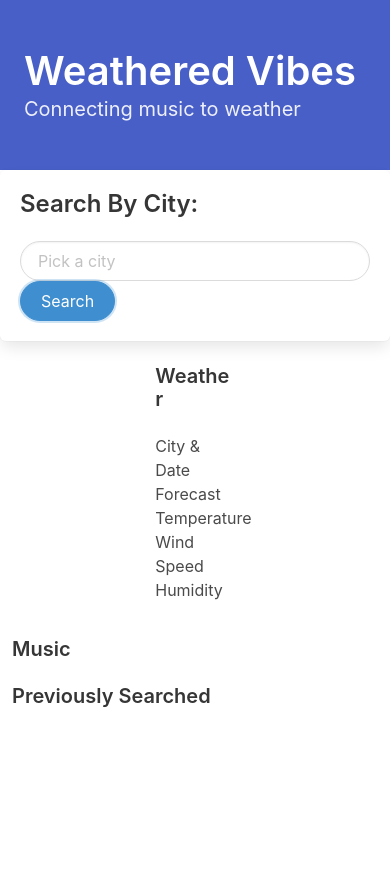
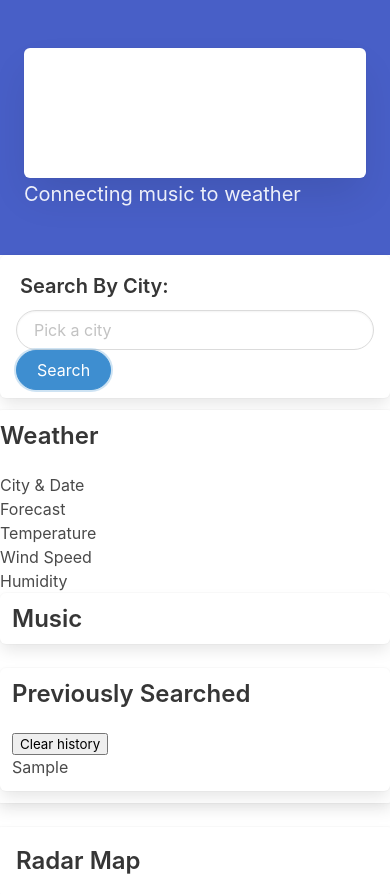
Before and after one commit to SepidehAyani/WeatheredVibes, a plain HTML site: page index.html in a window 390 px wide. Both pictures are taken after typing "Sample" into the empty fields and a click on the button "Search". Before the commit the page ends 844 px from the top, so only its background shows below. Drawn offline with nearby package versions, Linux system fonts and the light colour scheme; no server answers.

Commit message:
added localStorage

```diff
--- a/assets/js/weather.js
+++ b/assets/js/weather.js
@@ -1,35 +1,28 @@
 var searchBtnEl = document.querySelector("#search-btn");
 var cityInputEl = document.querySelector("#city-input");
-var citySearchEl= document.querySelector("#city-search");
+
+var citySearchEl = document.querySelector("#search-input");
+var searchHistory = [];
 
 var city = [];
-
 var apiKey = "17046fe6ac243c48ab15eff676d280e3";
-
-
 var formSubmitHandler = function (event) {
     // prevent page from refreshing
     event.preventDefault();
-
     //get value from input element
     var city = cityInputEl.value.trim();
-
-
     if (city) {
         searchCity(city);
-
         //clear old content
         cityInputEl.value = "";
-
     } else {
         console.log("Please enter a city");
+    }
+    saveSearch(city);
 
 }
-}
-
 var searchCity = function (city) {
     var apiURL = "https://api.openweathermap.org/data/2.5/weather?q=" + city + "&units=imperial&appid=" + apiKey;
-
     //make a get request to url
     fetch(apiURL)
         .then(function (response) {
@@ -39,7 +32,6 @@ var searchCity = function (city) {
                 response.json().then(function (data) {
                     console.log(data);
                     displayWeather(data);
-
                 });
                 /////need to make modals instead
             } else {
@@ -51,9 +43,8 @@ var searchCity = function (city) {
         });
 };
 
+var displayWeather = function (data, city) {
 
-//// this will go into a different feature
-var displayWeather = function (data, city) {
     console.log(data.main);
     console.log(data.dt); //date
     console.log(data.main.temp); ///temp
@@ -61,46 +52,79 @@ console.log(data.weather);
     console.log(data.wind.speed);//wind speed
     console.log(data.main.humidity); //humidity
     console.log(data.weather[0].main);//current condtions
-
     console.log(data.name);///city name
-
     var dt = new Date(data.dt * 1000);
     console.log(dt.toDateString());
-
-
-
-var currentWeatherEl = document.querySelector("#current-weather");
-currentWeatherEl.innerHTML= "";
+    var currentWeatherEl = document.querySelector("#weather");
+    currentWeatherEl.innerHTML = "";
     var cityDateEl = document.createElement("ul");
     cityDateEl.textContent = data.name + " " + dt;
-
     var tempEl = document.createElement("ul");
     tempEl.textContent = "Current Temp: " + data.main.temp + " \u00B0F";
-
     var currentConditionsEl = document.createElement("ul");
     currentConditionsEl.textContent = data.weather[0].main;
-
     var windEl = document.createElement("ul");
     windEl.textContent = "Wind Speed: " + data.wind.speed + " m/s";
-
     var humidityEl = document.createElement("ul");
     humidityEl.textContent = "Humidity: " + data.main.humidity;
-
-
-
     currentWeatherEl.appendChild(cityDateEl);
     currentWeatherEl.appendChild(tempEl);
     currentWeatherEl.appendChild(currentConditionsEl);
     currentWeatherEl.appendChild(windEl);
     currentWeatherEl.appendChild(humidityEl);
 
+};
+
+// save to local storage
+function saveSearch (city) {
+    var searchTerm = city;
+    searchHistory.push(searchTerm);
+    localStorage.setItem("cityname", JSON.stringify(searchHistory));
+    console.log(searchTerm);
+    addToList(city);
+}
+
+//add searched city to a list
+function addToList(city) {
+    var listEl = $("<li>" + city + "</li>");
+    $(listEl).attr("class", "list-group-item");
+    $(listEl).attr("data-value", city.toUpperCase());
+    $(".list-group").append(listEl);
+    console.log(city);
+}
+
+//past searched cities
+function invokePastSearch(event) {
+    var liEl = event.target;
+    if (event.target.matches("li")) {
+        city = liEl.textContent.trim();
+        searchCity(city);
+    }
+}
+
+//loading last searched city
+function loadlastCity() {
+    $("ul").empty();
+    var sCity = JSON.parse(localStorage.getItem("cityname"));
+    if (sCity !== null) {
+        sCity = JSON.parse(localStorage.getItem("cityname"));
+        for (i = 0; i < sCity.length; i++) {
+            addToList(sCity[i]);
+        }
+        city = sCity[i - 1];
+        searchCity(city);
+    }
+}
+//clear history of searched cities
+function clearHistory(event) {
+    event.preventDefault();
+    localStorage.removeItem("cityname");
+    document.location.reload();
+}
 
 
-};
-
-
-
-
-
+$(document).on("click", invokePastSearch);
+$(window).on("load", loadlastCity);
+$("#clear-history").on("click", clearHistory);
 citySearchEl.addEventListener("submit", formSubmitHandler);
     ////consider putting modal function under here....... (bulma or jquery)
--- a/index.html
+++ b/index.html
@@ -7,14 +7,13 @@
   <meta http-equiv="X-UA-Compatible" content="ie=edge">
   <link rel="stylesheet" href="https://cdn.jsdelivr.net/npm/bulma@0.9.3/css/bulma.min.css">
   <link rel="stylesheet" href="./assets/css/style.css">
-
   <title>Weathered Vibes</title>
 </head>
 
 <body>
   <header class="hero is-medium is-link">
     <div class="hero-body">
-      <p class="title is-2">
+      <p id="hero" class="title is-2 box">
         Weathered Vibes
       </p>
       <p class="subtitle">
@@ -23,36 +22,51 @@
     </div>
   </header>
 
+
+
   <main>
-    <div class="box">
-      <h3 class="title is-4">Search By City:</h3>
-      <form id="city-search">
+    <div id="search" class="box">
+      <h3 class="title is-5">Search By City:</h3>
+      <form id="search-input"
+        class="columns is-variable is-1-mobile is-0-tablet is-3-desktop is-8-widescreen is-2-fullhd">
         <input id="city-input" class="input is-rounded" type="text" placeholder="Pick a city">
         <button id="search-btn" class="button is-info is-outlined is-rounded">Search</button>
+
       </form>
     </div>
-
-    <div class="columns is-multiline is-mobile is-centered">
-      <div class="column is-one-quarter">
-        <div class="title is-5">Weather</div>
-        <div id="current-weather">
+    <div class="columns is-centered is-variable is-1-mobile is-0-tablet is-3-desktop is-8-widescreen is-2-fullhd">
+      <div id="weather-box" class="column is-one-quarter box">
+        <div class="title is-4">Weather</div>
+        <div id="weather">
           <div>City & Date</div>
           <div>Forecast</div>
           <div>Temperature</div>
           <div>Wind Speed</div>
-          <div">Humidity</div>
+          <div>Humidity</div>
+        </div>
+
+        <div id="music" class="column box">
+          <div class="title is-4">Music</div>
+          <!-- <button class="button is-danger">Play</button>
+              <button class="button is-primary">Pause</button> -->
+        </div>
+        <div id="history" class="column is-one-quarter box">
+          <div class="title is-4">Previously Searched</div>
+          <!--clear history of searched cities-->
+                <button class="btn btn-primary" type="button" id="clear-history">Clear history</button>
+          <ul class="list-group">
+
+          </ul>
         </div>
       </div>
-      <div class="column">
-        <div class="title is-5">Music</div>
+      <div id="radar" class="box">
+        <div id="radar-map" class="title is-4">Radar Map</div>
       </div>
-      <div class="column is-one-quarter">
-        <div class="title is-5">Previously Searched</div>
-      </div>
-    </div>
+  </main>
 
-  </main>
+  <script src="https://code.jquery.com/jquery.js"></script>
   <script src="assets/js/weather.js"></script>
+
 </body>
 
 </html>
```
Lines whose indentation alone changed are shown as unchanged.
